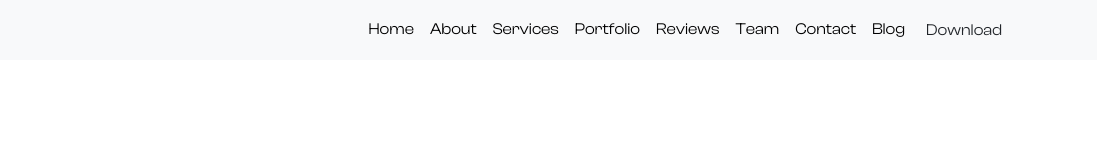
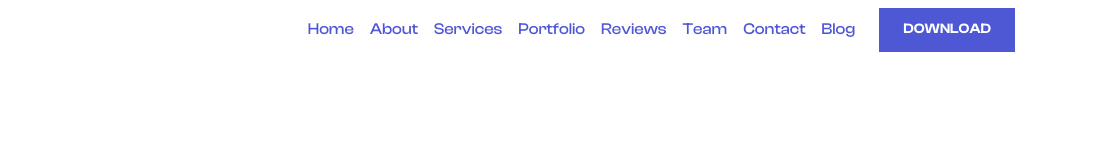
Before and after one commit to dpgranger8/BootstrapIntro, a plain HTML site: page index.html in a window 1280 px wide. Shown: the full height of the page, 183-1280 px from the left. Drawn offline with nearby package versions, Linux system fonts and the light colour scheme.

Commit message:
made some minor changes to the navigation bar

```diff
--- a/assets/css/style.css
+++ b/assets/css/style.css
@@ -40,3 +40,35 @@ img {
     padding-top: 140px;
     padding-bottom: 140px;
 }
+
+/* NAVBAR */
+.navbar-nav .nav-link {
+    font-weight: 500;
+    color: var(--c-dark);
+}
+
+.navbar-nav .nav-link.active {
+    color: var(--c-brand);
+}
+
+/* BTN */
+.btn {
+    all: unset;
+    font-weight: 600;
+    font-size: 14px;
+    text-transform: uppercase;
+    border-radius: 0;
+    padding: 10px 24px;
+}
+
+.btn-brand {
+    background-color: var(--c-brand);
+    border-color: var(--c-brand);
+    color: white;
+}
+
+.btn-brand:hover {
+    background-color: var(--c-brand-light);
+    border-color: var(--c-brand-light);
+    color: white;
+}
--- a/index.html
+++ b/index.html
@@ -20,7 +20,7 @@
    </head>
    <body>
       <!-- NAVBAR -->
-      <nav class="navbar navbar-expand-lg bg-body-tertiary">
+      <nav class="navbar navbar-expand-lg bg-white sticky-top">
          <div class="container">
             <a class="navbar-brand" href="#">
                <img src="./assets/images/logo-dark.svg">
@@ -63,7 +63,7 @@
                      <a class="nav-link active" aria-current="page" href="#blog">Blog</a>
                   </li>
                </ul>
-               <a href="#" class="btn btn-brand">Download</a>
+               <a href="#" class="btn btn-brand ms-lg-3">Download</a>
             </div>
          </div>
       </nav>
```
